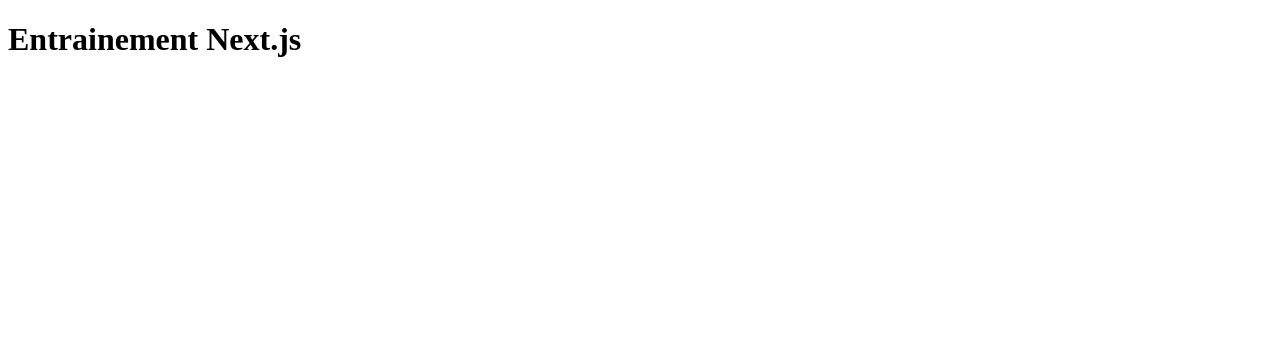
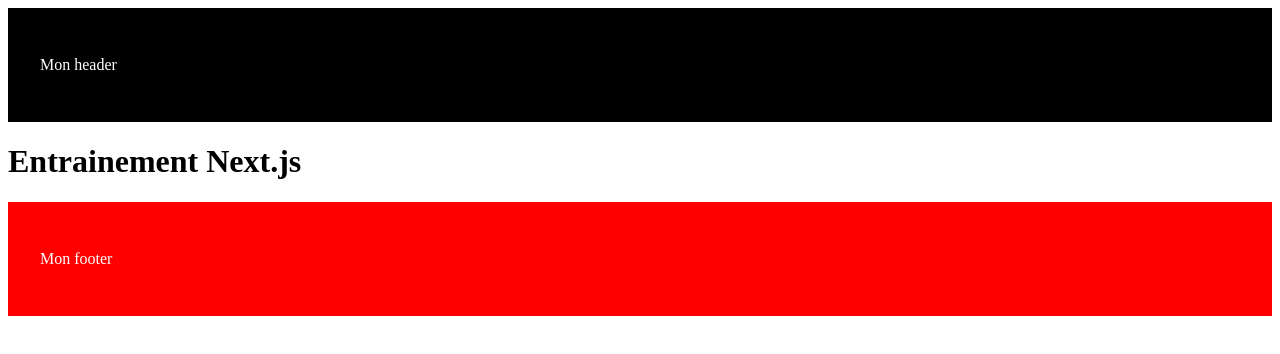
Before and after one commit to antoinefouga/next.js-training, a Next.js app: page / in a window 1280 px wide. Shown: the top 354 px of the page. Built offline with nearby package versions, Linux system fonts and the light colour scheme.

Commit message:
add an header and a footer on the layout

```diff
--- a/src/app/layout.tsx
+++ b/src/app/layout.tsx
@@ -1,9 +1,34 @@
-export default function Layout({ children }: { children: React.ReactNode }) {
+
+
+export const metadata ={
+  title:"Create Next App",
+  description: "Generated by create next app",
+};
+
+export default function RootLayout({ children }: { children: React.ReactNode }) {
   return (
     <html lang="en">
+
       <body>
+
+      <header
+      style={{
+        backgroundColor: 'black',
+        padding:'2rem',
+      }}>
+        <p style={{color:'white'}}>Mon header</p>
+      </header>
+
         <main>{children}</main>
+
+        <footer
+          style={{
+            backgroundColor: 'red',
+            padding:'2rem',
+          }}
+      ><p style={{color:'white'}}>Mon footer</p></footer>
       </body>
+
     </html>
   );
 }
```
